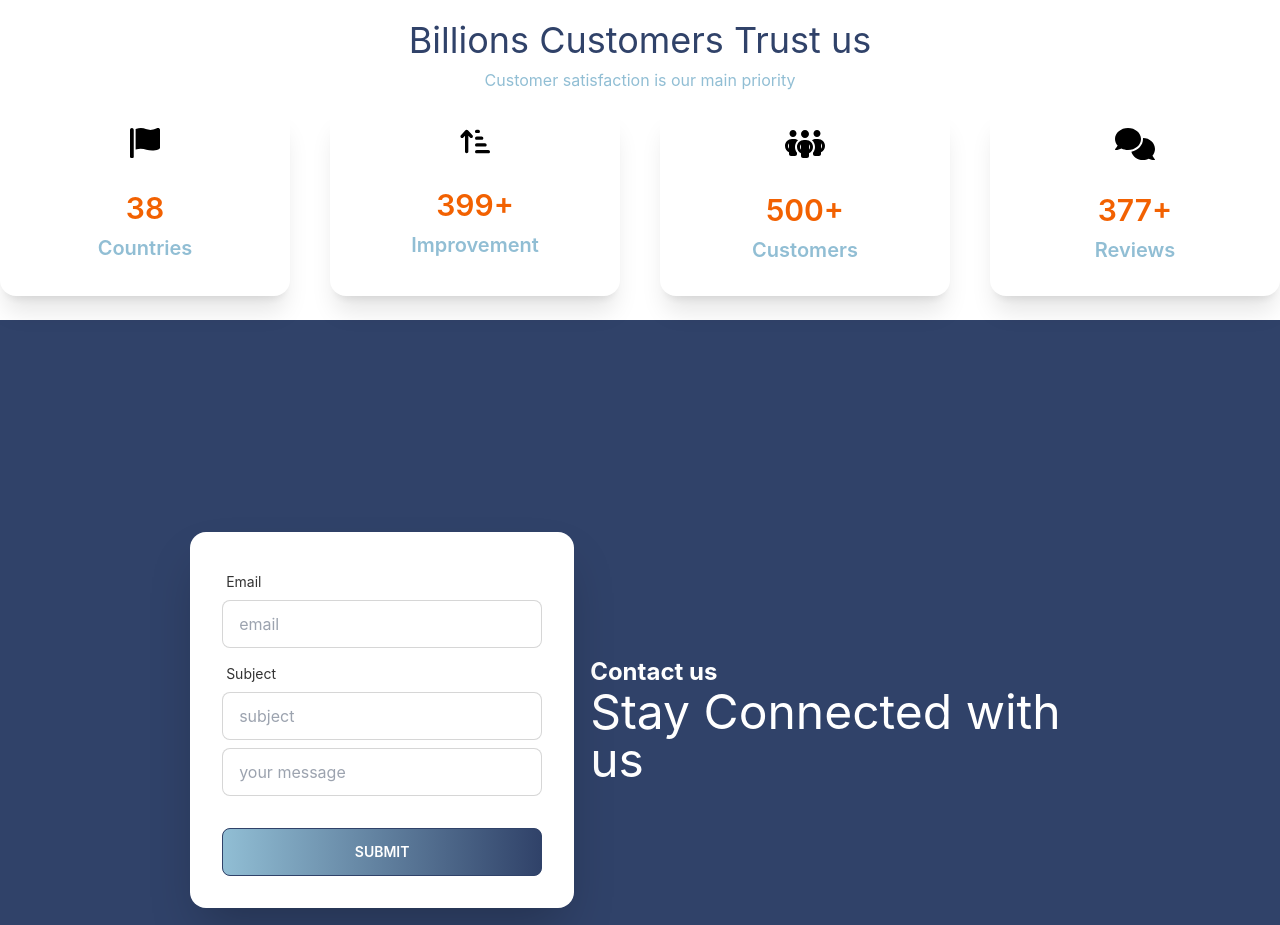
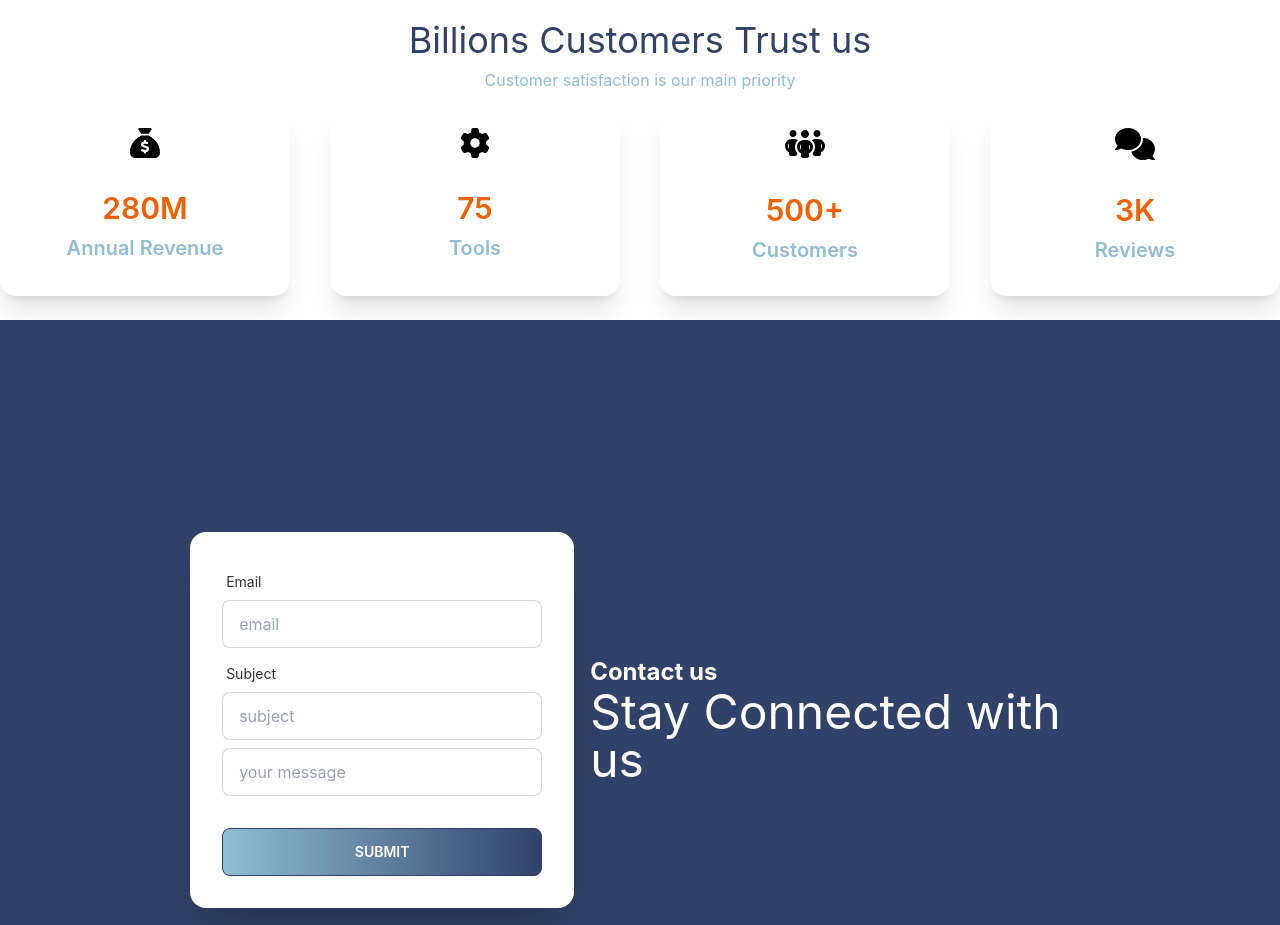
Before and after one commit to muhammadalaminwd/twelfth-assignment-client-side, a React (Create React App) app: page / in a window 1280 px wide. Shown: the part 2280-3205 px from the top of the page. Built offline with nearby package versions, Linux system fonts and the light colour scheme; no server answers.

Commit message:
business summry updated

```diff
--- a/src/Home/BusinessSummary.js
+++ b/src/Home/BusinessSummary.js
@@ -1,6 +1,6 @@
 import React from 'react';
-import country from '../../src/images/icons/flag-solid.svg'
-import growth from '../../src/images/icons/arrow-up-short-wide-solid.svg'
+import revenue from '../../src/images/icons/revenue.svg'
+import tools from '../../src/images/icons/tools.svg'
 import people from '../../src/images/icons/people-group-solid.svg'
 import feedback from '../../src/images/icons/comments-solid.svg'
 
@@ -15,28 +15,28 @@ const BusinessSummary = () => {
             <div className="card lg:max-w-lg bg-base-100 shadow-xl">
             <figure className="px-5 pt-5">
               <img
-                src={country}
+                src={revenue}
                 alt="flag"
                 className="" width="30px"
               />
             </figure>
             <div className="card-body items-center text-center">
-              <h2 className="card-title text-3xl text-accent">38</h2>
-              <h2 className="card-title text-secondary">Countries </h2>
+              <h2 className="card-title text-3xl text-accent">280M</h2>
+              <h2 className="card-title text-secondary">Annual Revenue</h2>
             </div>
           </div>
 
             <div className="card lg:max-w-lg bg-base-100 shadow-xl">
             <figure className="px-5 pt-5">
               <img
-                src={growth}
+                src={tools}
                 alt="flag"
                 className="" width="30px"
               />
             </figure>
             <div className="card-body items-center text-center">
-              <h2 className="card-title text-3xl text-accent">399+</h2>
-              <h2 className="card-title text text-secondary">Improvement </h2>
+              <h2 className="card-title text-3xl text-accent">75</h2>
+              <h2 className="card-title text text-secondary">Tools</h2>
             </div>
           </div>
 
@@ -50,7 +50,7 @@ const BusinessSummary = () => {
             </figure>
             <div className="card-body items-center text-center">
               <h2 className="card-title text-3xl text-accent">500+</h2>
-              <h2 className="card-title text-secondary">Customers </h2>
+              <h2 className="card-title text-secondary">Customers</h2>
             </div>
           </div>
 
@@ -63,7 +63,7 @@ const BusinessSummary = () => {
               />
             </figure>
             <div className="card-body items-center text-center">
-              <h2 className="card-title text-3xl text-accent">377+</h2>
+              <h2 className="card-title text-3xl text-accent">3K</h2>
               <h2 className="card-title text-secondary">Reviews</h2>
             </div>
           </div>
```
Also changed, not shown: src/images/icons/revenue.svg (added), src/images/icons/tools.svg (added).
